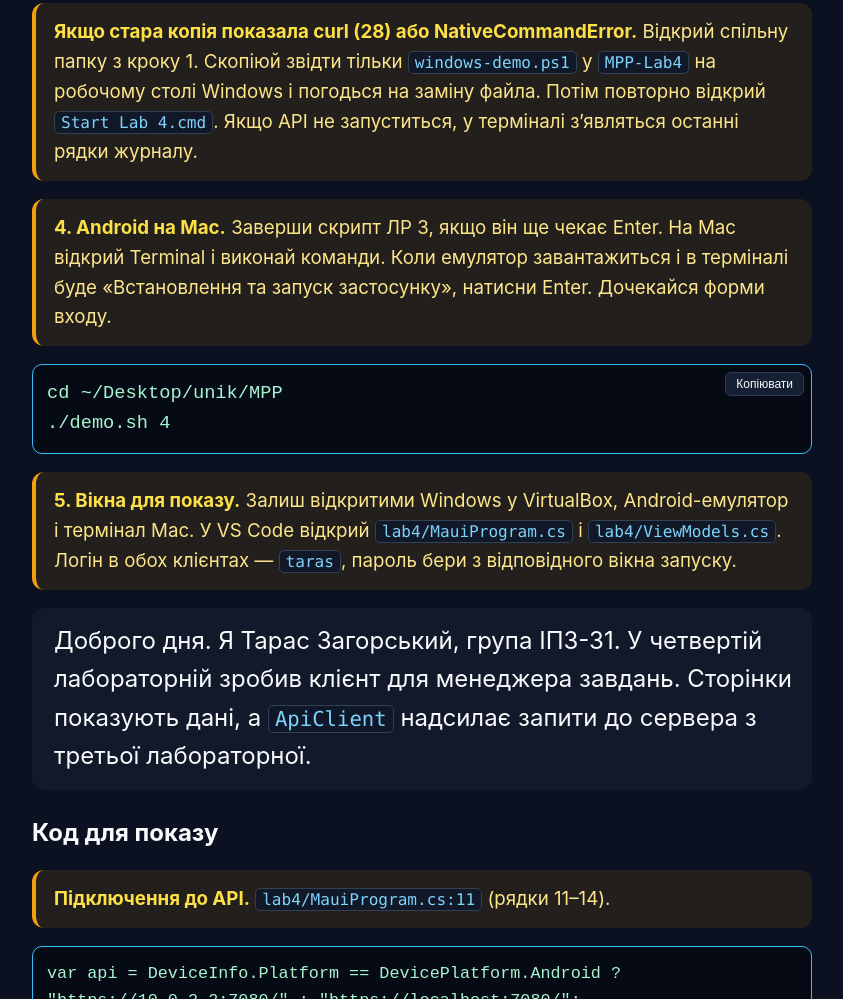
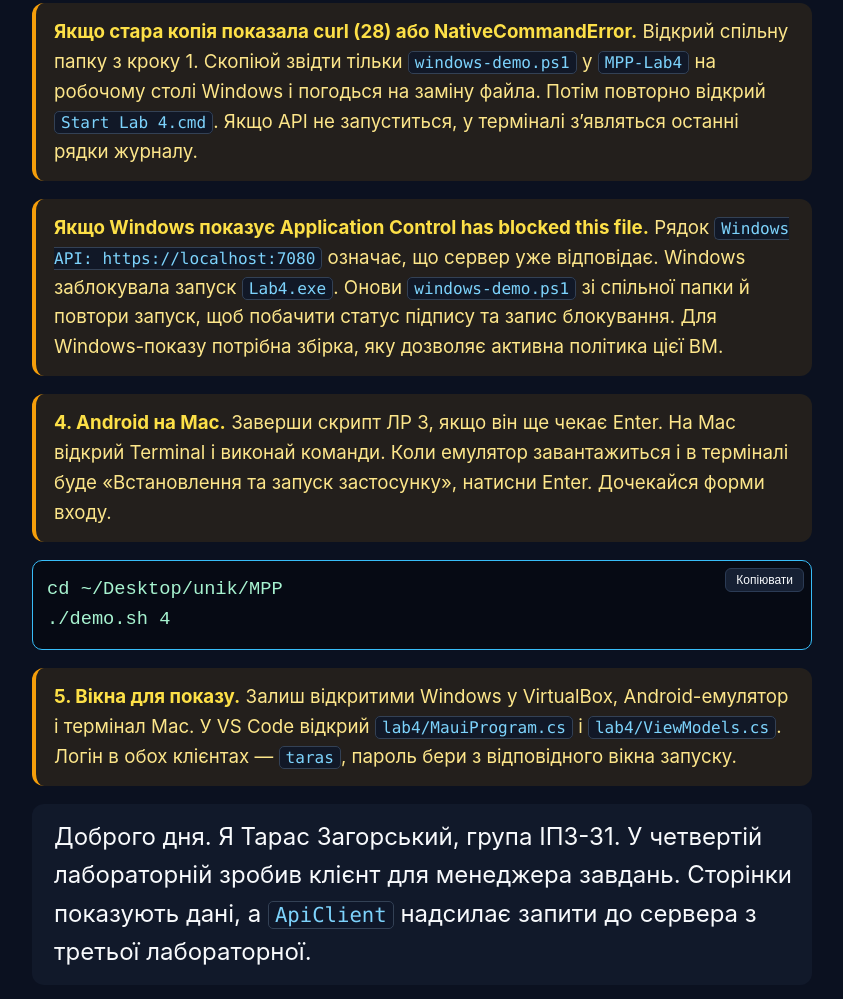
Before and after one commit to tzahorskyi/mpp-defense, a plain HTML site: page lab4/defense.html in a window 1280 px wide. Shown: the part 772-1771 px from the top of the page, without its empty margins (218-1061 px from the left). Drawn offline with Linux system fonts and the light colour scheme.

Commit message:
Document Windows application control diagnosis

```diff
--- a/lab4/defense.html
+++ b/lab4/defense.html
@@ -215,6 +215,8 @@
 
         <p class="line prep" onclick="markActive(this)"><strong>Якщо стара копія показала curl (28) або NativeCommandError.</strong> Відкрий спільну папку з кроку 1. Скопіюй звідти тільки <code>windows-demo.ps1</code> у <code>MPP-Lab4</code> на робочому столі Windows і погодься на заміну файла. Потім повторно відкрий <code>Start Lab 4.cmd</code>. Якщо API не запуститься, у терміналі з’являться останні рядки журналу.</p>
 
+        <p class="line prep" onclick="markActive(this)"><strong>Якщо Windows показує Application Control has blocked this file.</strong> Рядок <code>Windows API: https://localhost:7080</code> означає, що сервер уже відповідає. Windows заблокувала запуск <code>Lab4.exe</code>. Онови <code>windows-demo.ps1</code> зі спільної папки й повтори запуск, щоб побачити статус підпису та запис блокування. Для Windows-показу потрібна збірка, яку дозволяє активна політика цієї ВМ.</p>
+
         <p class="line prep" onclick="markActive(this)"><strong>4. Android на Mac.</strong> Заверши скрипт ЛР 3, якщо він ще чекає Enter. На Mac відкрий Terminal і виконай команди. Коли емулятор завантажиться і в терміналі буде «Встановлення та запуск застосунку», натисни Enter. Дочекайся форми входу.</p>
 
         <div class="code-wrap"><button class="copy-btn" onclick="copyCode(this)">Копіювати</button><pre>cd ~/Desktop/unik/MPP
```
